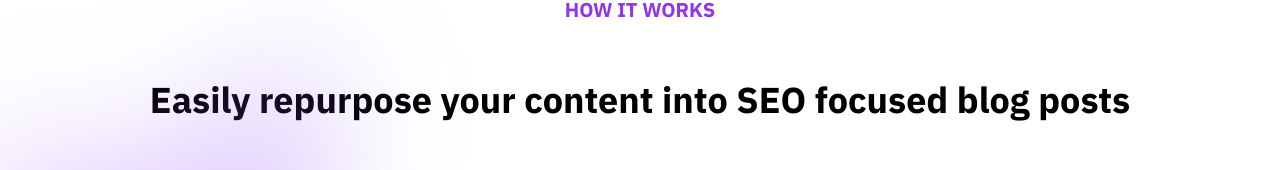
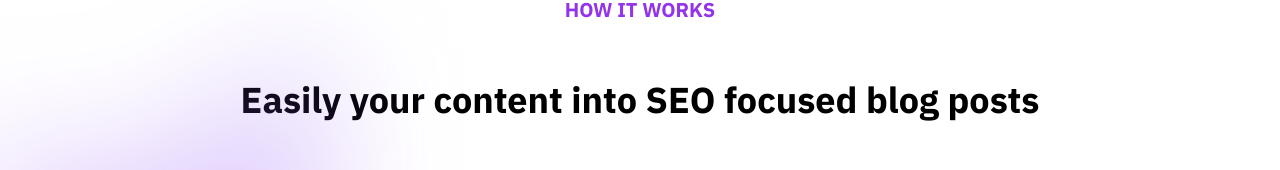
Before and after one commit to ShiruvatiNarasimha/AI-Blog, a Next.js app: page / in a window 1280 px wide. Shown: the part 720-890 px from the top of the page. Built offline with nearby package versions, Linux system fonts and the light colour scheme; no server answers.

Commit message:
Update howitworks.tsx

```diff
--- a/components/home/howitworks.tsx
+++ b/components/home/howitworks.tsx
@@ -38,7 +38,7 @@ const Howitworks = () => {
         className="flex items-center
       justify-center mb-24 text-center font-bold"
       >
-        Easily repurpose your content into SEO focused blog posts
+        Easily  your content into SEO focused blog posts
       </h3>
 
       <div
```
